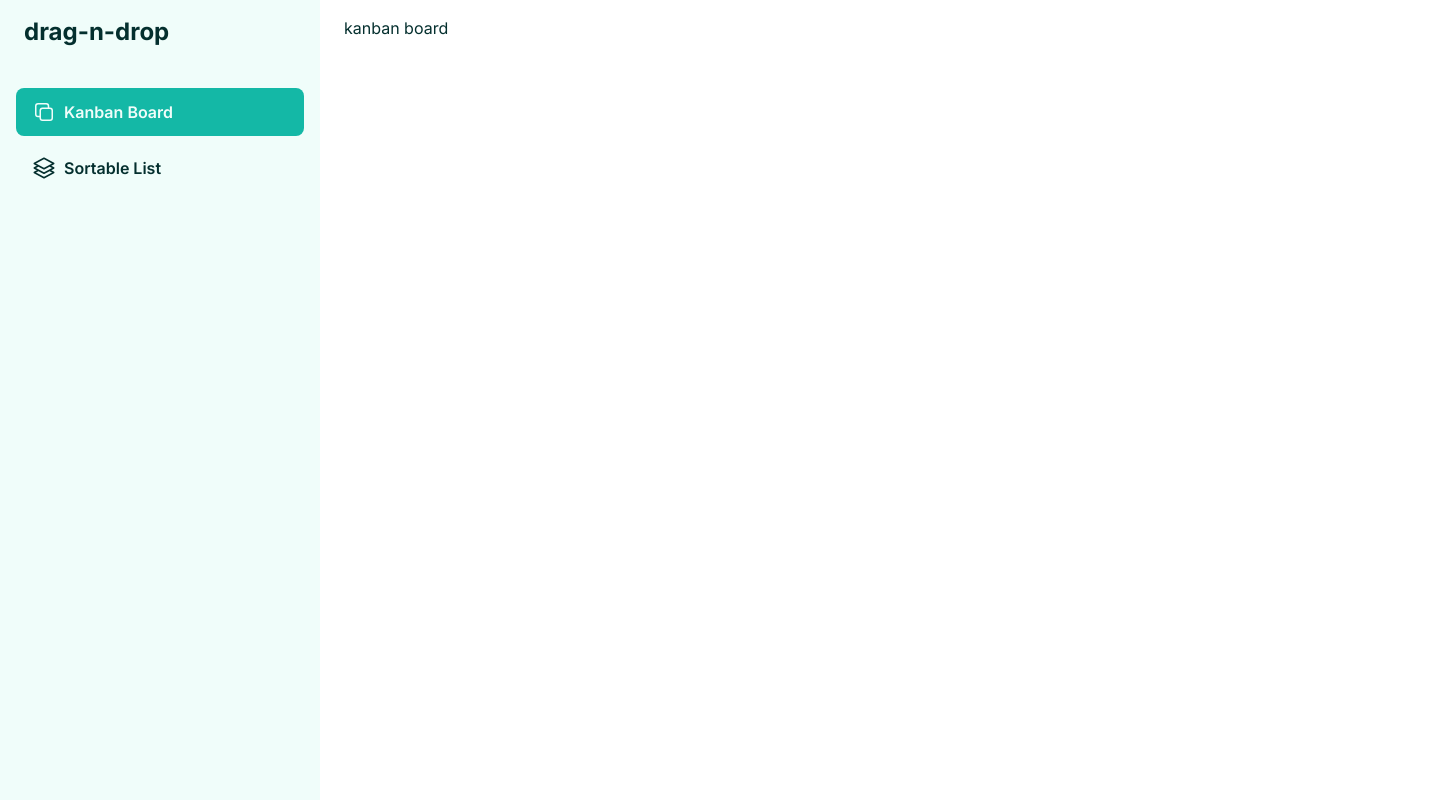
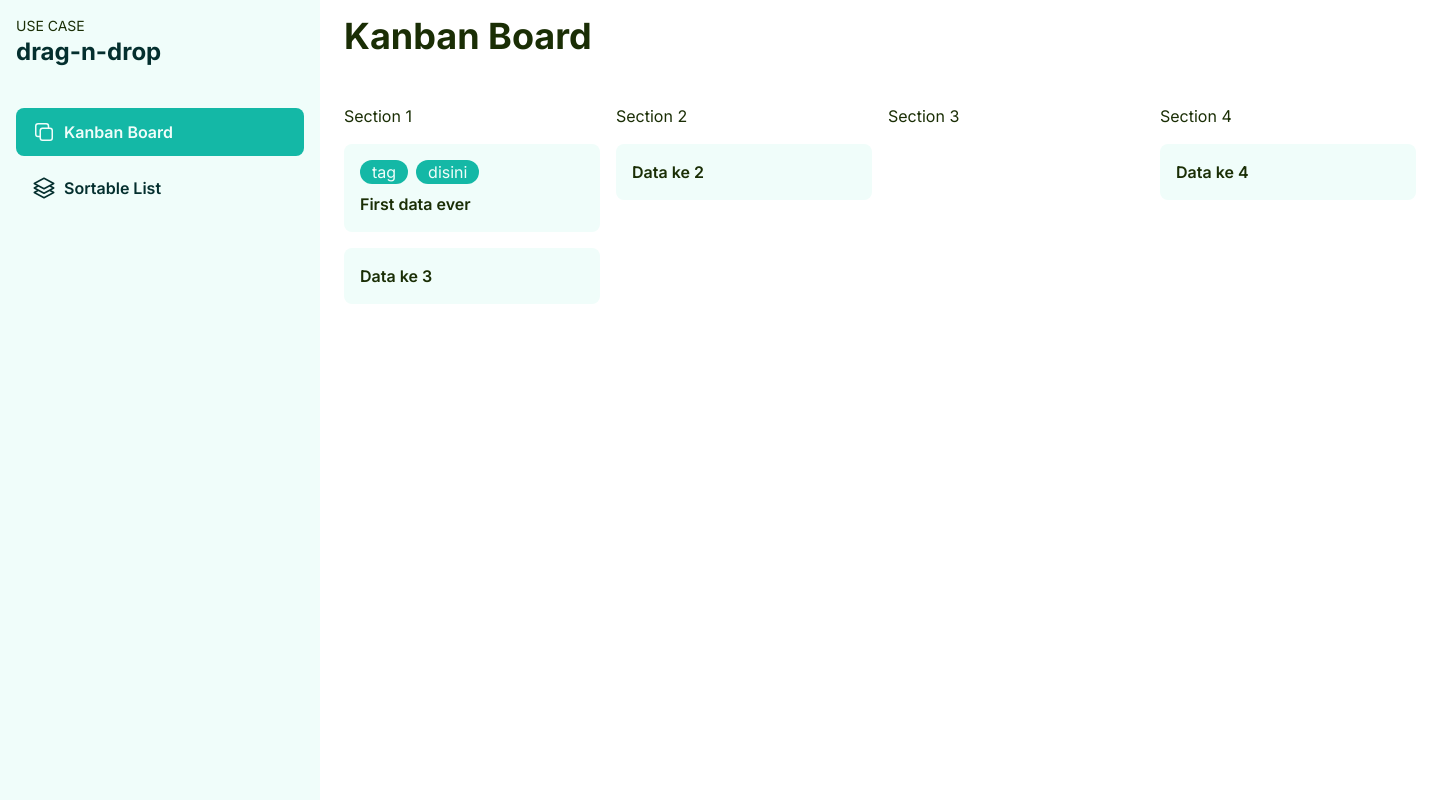
Before and after one commit to Permanaa/use-case-drag-n-drop, a Next.js app: page / in a window 1280 px wide. Shown: the whole page, 1440 px wide, since content can reach past the window. Built offline with nearby package versions, Linux system fonts and the light colour scheme.

Commit message:
feat: kanban board

```diff
--- a/src/app/globals.css
+++ b/src/app/globals.css
@@ -3,7 +3,7 @@
 @tailwind utilities;
 
 :root {
-  --foreground-rgb: 4, 47, 46;
+  --foreground-rgb: 26, 46, 5;
 }
 
 body {
--- a/src/app/layout.tsx
+++ b/src/app/layout.tsx
@@ -18,11 +18,16 @@ export default function RootLayout({
   return (
     <html lang="en">
       <body className={inter.className}>
-        <div className="flex gap-6">
-          <div className=" w-80 h-screen p-4 bg-teal-50">
-            <h1 className="text-2xl font-bold mb-10 rounded px-2 w-fit text-teal-950">
-              drag-n-drop
-            </h1>
+        <div className="flex">
+          <div className="min-w-80 w-80 h-screen p-4 bg-main-50">
+            <div className="mb-10">
+              <p className="text-sm">
+                USE CASE
+              </p>
+              <h1 className="text-2xl font-bold rounded text-main-950">
+                drag-n-drop
+              </h1>
+            </div>
             <Navigation />
           </div>
           <div className="flex-1">
--- a/src/app/page.tsx
+++ b/src/app/page.tsx
@@ -1,7 +1,111 @@
+"use client"
+
+import Card from "@/components/card";
+import { DragEvent, useState } from "react";
+
+const defaultData = [
+  {
+    id: "1",
+    title: "First data ever",
+    description: "description disini ya gaes",
+    section: "section-1",
+    tags: ["tag", "disini"],
+  },
+  {
+    id: "2",
+    title: "Data ke 2",
+    description: "description disini ya gaes",
+    section: "section-2",
+    tags: [],
+  },
+  {
+    id: "3",
+    title: "Data ke 3",
+    description: "description disini ya gaes",
+    section: "section-1",
+    tags: [],
+  },
+  {
+    id: "4",
+    title: "Data ke 4",
+    description: "description disini ya gaes",
+    section: "section-4",
+    tags: [],
+  },
+]
+
+const defaultSection = [
+  {
+    id: "sec-1",
+    title: "Section 1",
+    slug: "section-1"
+  },
+  {
+    id: "sec-2",
+    title: "Section 2",
+    slug: "section-2"
+  },
+  {
+    id: "sec-3",
+    title: "Section 3",
+    slug: "section-3"
+  },
+  {
+    id: "sec-4",
+    title: "Section 4",
+    slug: "section-4"
+  },
+]
+
 export default function Home() {
+  const [data, setData] = useState(defaultData)
+
+  const onDragOver = (e: DragEvent<HTMLDivElement>) => {
+    e.preventDefault()
+  }
+
+  const onDragStart = (e: DragEvent<HTMLDivElement>, cardId: string) => {
+    e.dataTransfer.setData("card", cardId)
+  }
+
+  const onDrop = (e: DragEvent<HTMLDivElement>, section: string) => {
+    e.preventDefault()
+    const cardId = e.dataTransfer.getData("card")
+    const cardIndex = data.findIndex(card => card.id === cardId)
+    const updateCard = {...data[cardIndex], section}
+    const newData = [...data]
+    newData[cardIndex] = updateCard
+    setData(newData)
+  }
+
   return (
-    <main className="py-4 pr-4">
-      kanban board
+    <main className="py-4 min-w-0">
+      <h2 className="font-bold text-4xl mb-8 mx-6">Kanban Board</h2>
+      <div className="mx-6 grid grid-cols-[repeat(4,minmax(256px,1fr))] gap-4 py-4">
+        {defaultSection.map((section => (
+          <div key={section.slug}>
+            <p>{section.title}</p>
+            <div
+              className="py-4 flex flex-col gap-4 h-full"
+              onDragOver={onDragOver}
+              onDrop={(e) => onDrop(e, section.slug)}
+            >
+              {data.map(item => {
+                if (item.section === section.slug) {
+                  return (
+                    <Card
+                      key={item.id}
+                      title={item.title}
+                      tags={item.tags}
+                      onDragStart={(e) => onDragStart(e, item.id)}
+                    />
+                  )
+                }
+              })}
+            </div>
+          </div>
+        )))}
+      </div>
     </main>
   );
 }
--- a/src/app/sortable-list/page.tsx
+++ b/src/app/sortable-list/page.tsx
@@ -1,7 +1,7 @@
 export default function SortableList() {
   return (
     <main className="py-4 pr-4">
-      sortable list
+      <h2 className="font-bold text-4xl mb-8">Coming Soon</h2>
     </main>
   )
 }
--- /dev/null
+++ b/src/components/card.tsx
@@ -0,0 +1,29 @@
+"use client"
+
+import { DragEvent } from "react";
+import Tag from "./tag";
+
+interface ICardProps {
+  title: string;
+  tags?: string[];
+  onDragStart?: (e: DragEvent<HTMLDivElement>) => void;
+}
+
+export default function Card({ title, tags, onDragStart }: ICardProps) {
+  return (
+    <div
+      draggable
+      onDragStart={onDragStart}
+      className="rounded-lg p-4 bg-main-50 cursor-pointer"
+    >
+      {!!tags?.length && (
+        <div className="mb-2 flex gap-2">
+          {tags?.map(tagItem => (
+            <Tag key={tagItem}>{tagItem}</Tag>
+          ))}
+        </div>
+      )}
+      <p className="font-semibold">{title}</p>
+    </div>
+  )
+}
--- a/src/components/navigation.tsx
+++ b/src/components/navigation.tsx
@@ -26,7 +26,7 @@ export default function Navigation() {
         const isActive = item.slug === pathname
         return (
           <li key={item.slug}>
-            <Link href={item.slug} className={`flex gap-2 px-4 py-3 rounded-lg font-semibold ${isActive ? "bg-teal-500 text-teal-50" : "text-teal-950"}`}>
+            <Link href={item.slug} className={`flex gap-2 px-4 py-3 rounded-lg font-semibold ${isActive ? "bg-main-500 text-main-50" : "text-main-950"}`}>
               <item.icon className="w-6" />
               <p>{item.title}</p>
             </Link>
--- /dev/null
+++ b/src/components/tag.tsx
@@ -0,0 +1,13 @@
+import { ReactNode } from "react"
+
+export interface ITagProps {
+  children: ReactNode
+}
+
+export default function Tag({ children }: ITagProps) {
+  return (
+    <div className="px-3 rounded-full bg-main-500 text-main-50">
+      {children}
+    </div>
+  )
+}
--- a/tailwind.config.ts
+++ b/tailwind.config.ts
@@ -1,4 +1,6 @@
 import type { Config } from "tailwindcss";
+
+const colors = require("tailwindcss/colors");
 
 const config: Config = {
   content: [
@@ -13,6 +15,9 @@ const config: Config = {
         "gradient-conic":
           "conic-gradient(from 180deg at 50% 50%, var(--tw-gradient-stops))",
       },
+      colors: {
+        main: colors.teal,
+      }
     },
   },
   plugins: [],
```
